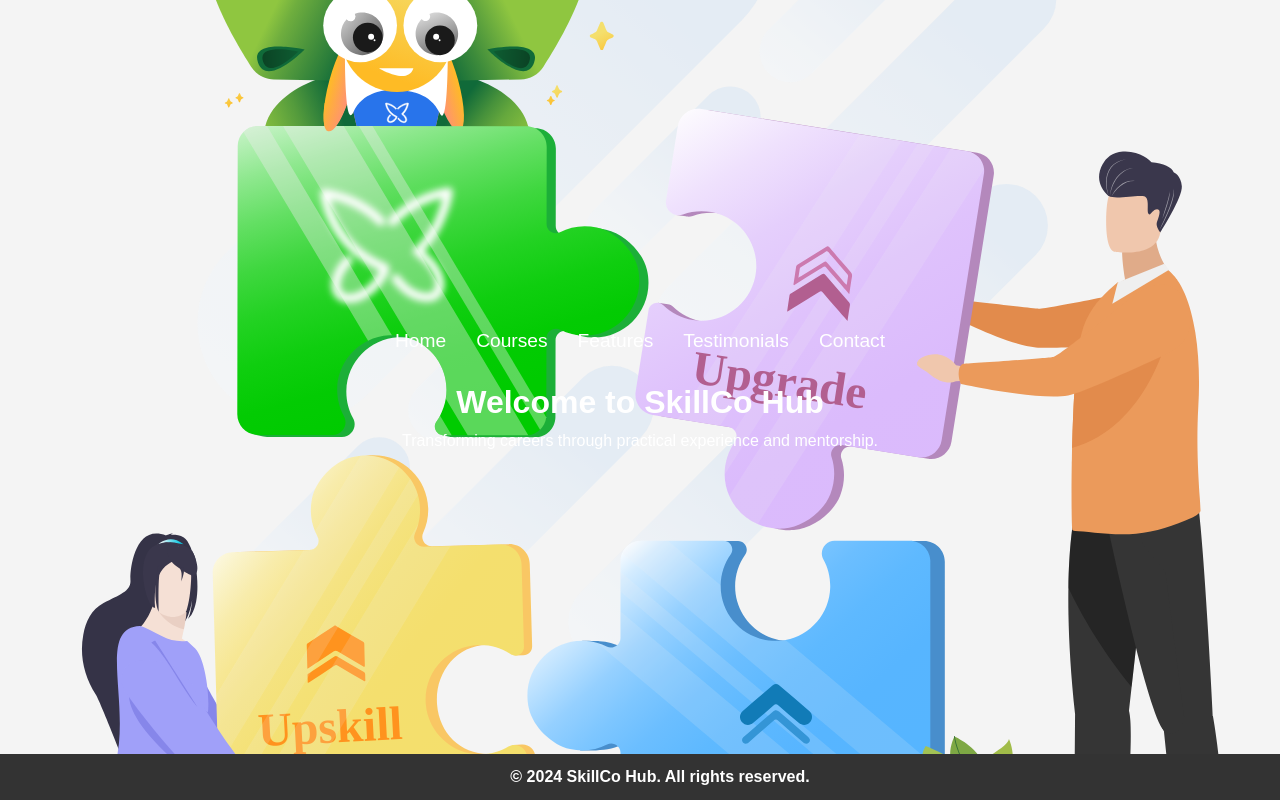
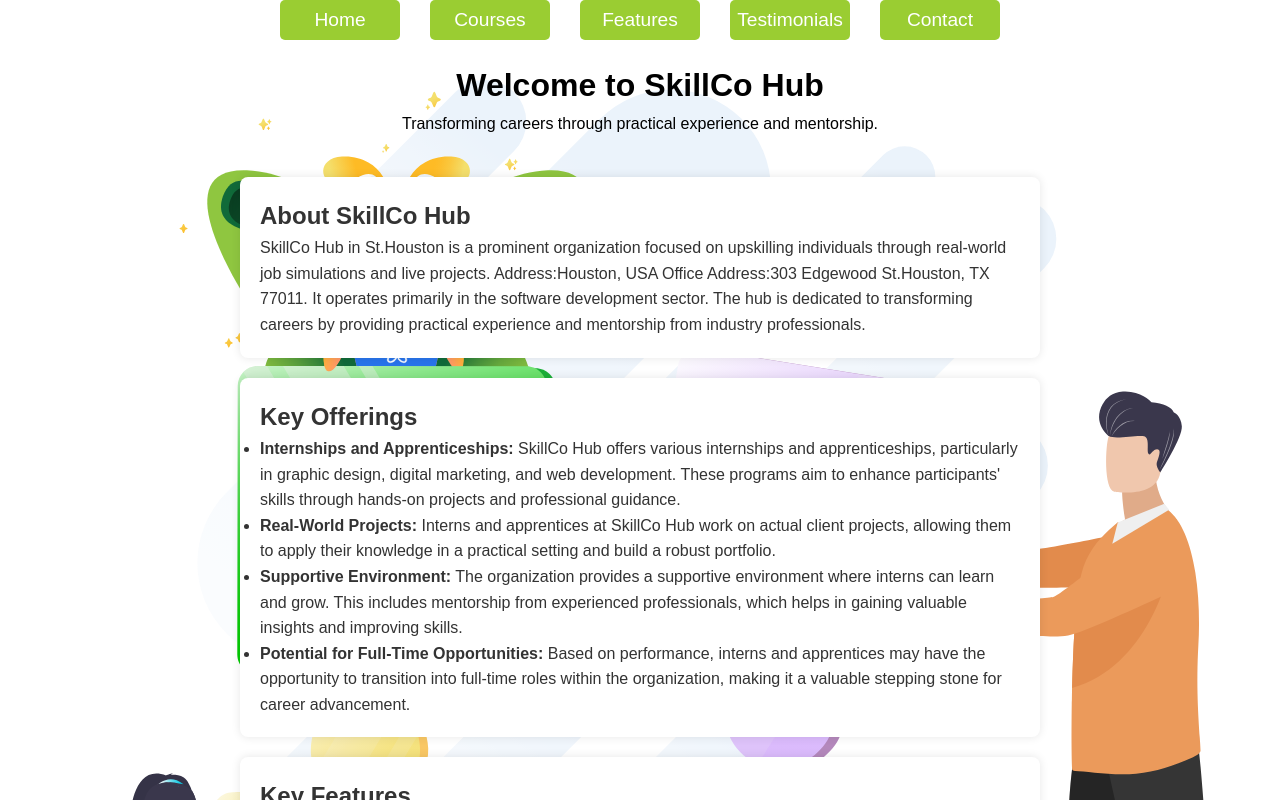
Before and after one commit to mosesthummathati/project2, a plain HTML site: page index.html in a window 1280 px wide. Shown: the top 800 px of the page. Drawn offline with Linux system fonts and the light colour scheme.

Commit message:
Update styles.css

```diff
--- a/styles.css
+++ b/styles.css
@@ -3,24 +3,45 @@
     padding: 0;
     box-sizing: border-box;
 }
-
 body {
     font-family: Arial, sans-serif;
     line-height: 1.6;
     background-color: #f4f4f4;
     color: #333;
+    background: url('FHI.svg') no-repeat center center;
+    background-size: cover;
+    background-attachment: fixed; /* Keeps the background fixed while scrolling */
+    height: 100vh; /* Ensures body takes full viewport height */
+    margin: 0; /* Removes default margin */
+    padding: 0; /* Removes default padding */
 }
 
 header {
-    background: url('FHI.svg') no-repeat center center/cover;
-    color: white;
-    height: 100vh;
+
+    color: black;
     display: flex;
     flex-direction: column;
     justify-content: center;
     align-items: center;
     text-align: center;
 }
+
+.nav-button {
+    background: yellowgreen;
+    border-radius: 5px;
+    width: 120px;
+    height: 40px;
+    line-height:40px;
+}
+
+.nav-button:hover {
+    background-color: yellow;
+    color: black;
+  }
+
+  .nav-button:hover * {
+    color: inherit; /* Ensures child elements inherit the color */
+  }
 
 nav ul {
     list-style: none;
@@ -35,6 +56,10 @@ nav ul li a {
     color: white;
     text-decoration: none;
     font-size: 1.2em;
+}
+
+nav ul li a:hover {
+
 }
 
 .hero {
@@ -55,16 +80,6 @@ section {
     margin-top: 20px;
 }
 
-footer {
-    text-align: center;
-    padding: 10px;
-    background: #333;
-    color: white;
-    position: fixed;
-    bottom: 0;
-    width: 100%;
-}
-
 @media (max-width: 768px) {
     nav ul {
         flex-direction: column;
```
